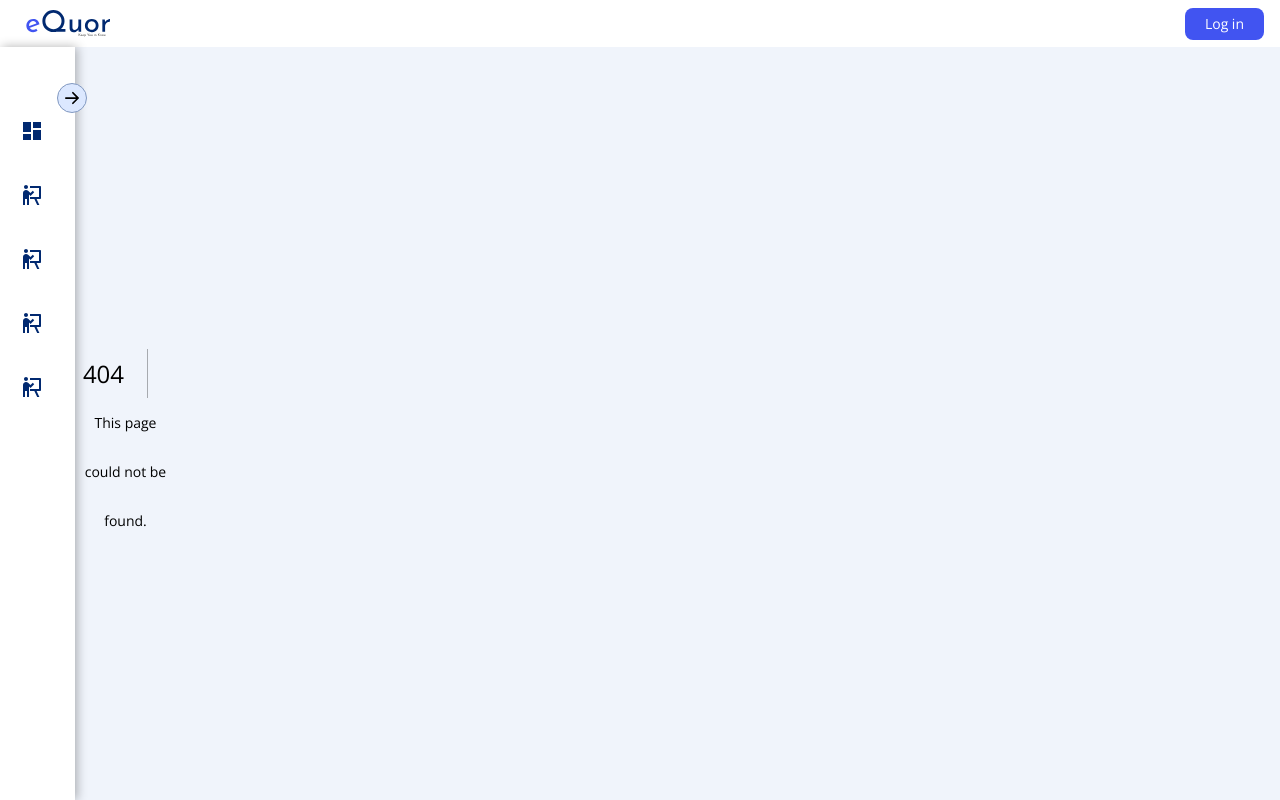
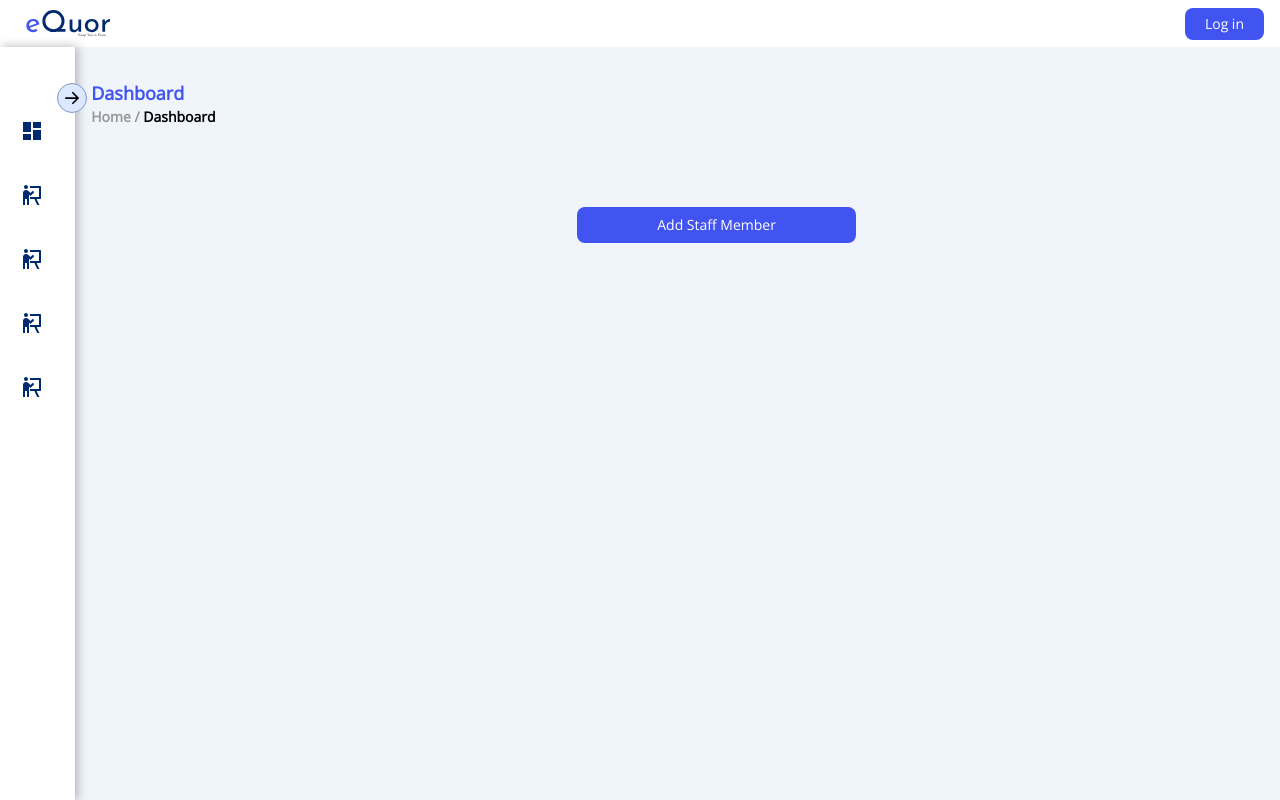
Before and after one commit to eQuor/eQuor-frontend-web, a Next.js app: page /admin in a window 1280 px wide. Before the commit this address had no page. Built offline with nearby package versions, Linux system fonts and the light colour scheme.

Commit message:
Create page.js

```diff
--- /dev/null
+++ b/app/admin/page.js
@@ -0,0 +1,38 @@
+'use client'
+import React from 'react'
+import Link from 'next/link'
+import { useRouter } from 'next/navigation'
+//import { useRouter } from 'next/router'
+
+const page = () => {
+  const router = useRouter()
+
+  const handleClick = () => {
+    router.push('/admin/staff')
+  }
+  return (
+    <>
+      <div className="col-start-1 col-end-13 row-start-1 row-end-1  px-4 pt-5 mt-3">
+        <span className="text-light-blue font-semibold text-lg">Dashboard</span>
+
+        <p className="text-link-ash font-semibold text-sm">
+          Home /{' '}
+          <span className="text-black font-semibold text-sm">Dashboard</span>
+        </p>
+
+        {/* <Link href="/admin/staffmember">Admin</Link> */}
+      </div>
+
+      <div className="col-start-6 col-end-9 row-start-3 row-end-3 ">
+        <button
+          className=" text-white  bg-light-blue hover:bg-blue-800  font-medium rounded-lg text-sm px-20 py-2  "
+          onClick={handleClick}
+        >
+          Add Staff Member
+        </button>
+      </div>
+    </>
+  )
+}
+
+export default page
```
